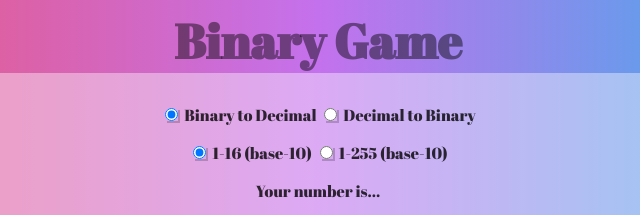
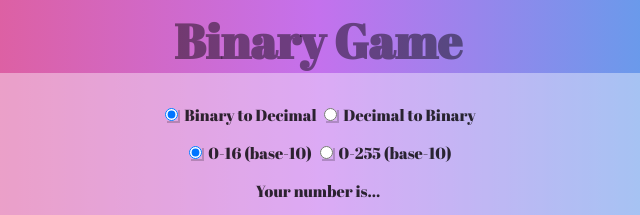
Before and after one commit to kellylougheed/binary, a plain HTML site: page index.html in a window 1280 px wide. Shown: the top 215 px of the page, 322-962 px from the left. Drawn offline with Linux system fonts and the light colour scheme.

Commit message:
Change range

```diff
--- a/index.html
+++ b/index.html
@@ -18,9 +18,9 @@
 		</p>
 		<p>
 		  <input type="radio" id="small" name="range" value="small" checked />
-		  <label for="small">1-16 (base-10)</label>
+		  <label for="small">0-16 (base-10)</label>
 		  <input type="radio" id="large" name="range" value="large" />
-		  <label for="large">1-255 (base-10)</label>
+		  <label for="large">0-255 (base-10)</label>
 		</p>
 		<p>Your number is...</p>
 		<p id="number"></p>
```
